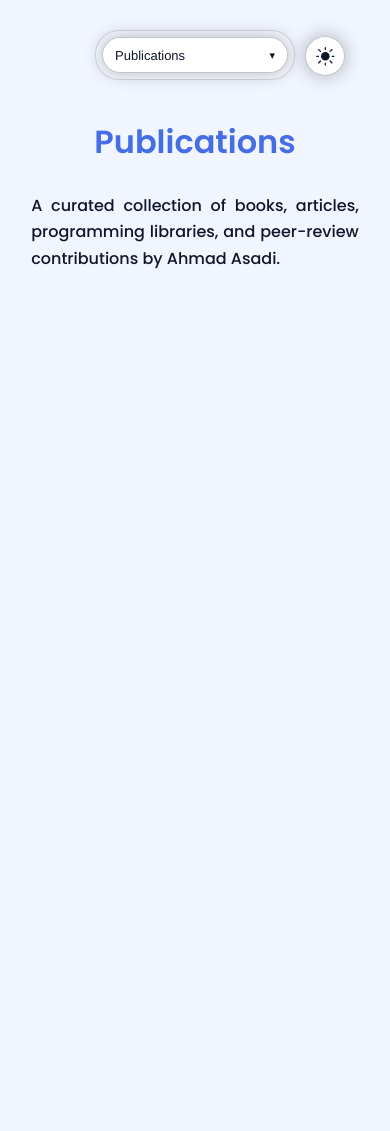
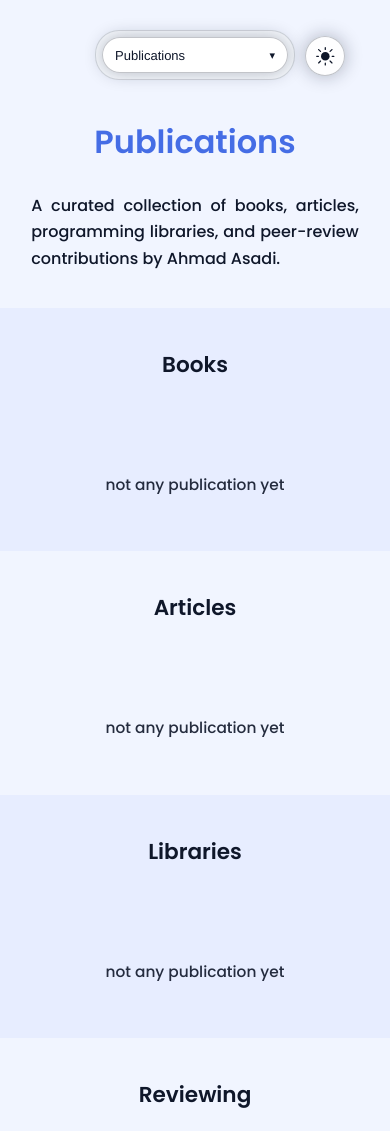
Before and after one commit to AsadiAhmad/Personal-Website, a plain HTML site: page HTML/publications.html in a window 390 px wide. Shown: the top 1131 px of the page. Before the commit the page ends 844 px from the top, so only its background shows below. Drawn offline with Linux system fonts and the light colour scheme.

Commit message:
V1.17.0 (ADD the Notes page, ADD the publications page, FIX the color palette)

```diff
--- a/CSS/Pages/about.css
+++ b/CSS/Pages/about.css
@@ -1,3 +1,5 @@
+@import url('/CSS/color_palette.css');
+
 .projects-header {
   max-width: 1000px;
   margin: 0 auto;
@@ -77,7 +79,7 @@
   left: 50%;
   width: min(180px, 36vw);
   height: 1px;
-  background: rgba(148, 163, 184, 0.45);
+  background: var(--section-divider);
   transform: translateX(-50%);
 }
 
@@ -140,7 +142,7 @@
 }
 
 .education-time {
-  color: #6b7280;
+  color: var(--text-secondary);
   opacity: 1;
   font-size: clamp(0.88rem, 1.3vw, 0.98rem);
   line-height: 1.5;
--- a/CSS/Pages/index.css
+++ b/CSS/Pages/index.css
@@ -1,6 +1,8 @@
 /* =========================
    Hero Section
 ========================= */
+@import url('/CSS/color_palette.css');
+
 .hero {
   min-height: 100vh;
   display: flex;
--- a/CSS/Pages/publications.css
+++ b/CSS/Pages/publications.css
@@ -1,3 +1,5 @@
+@import url('/CSS/color_palette.css');
+
 .publications-header {
   max-width: 1000px;
   margin: 0 auto;
@@ -31,6 +33,41 @@
   padding: 0 0 70px;
 }
 
+.publication-section {
+  margin: 0;
+  padding: 34px 8%;
+}
+
+.publication-section:nth-of-type(odd) {
+  background: var(--section-muted-bg);
+}
+
+.publication-section:nth-of-type(even) {
+  background: var(--page-bg);
+}
+
+.publication-section-title {
+  color: var(--text-primary);
+  font-size: clamp(1.35rem, 2.8vw, 2.4rem);
+  line-height: 1.2;
+  max-width: 1000px;
+  padding-top: 25px;
+  padding-bottom: 25px;
+  text-align: center;
+  margin-left: auto;
+  margin-right: auto;
+}
+
+.publication-empty {
+  color: var(--text-primary);
+  font-size: clamp(0.96rem, 1.7vw, 1.08rem);
+  line-height: 1.6;
+  opacity: 0.9;
+  text-align: center;
+  margin-top: 75px;
+  margin-bottom: 30px;
+}
+
 @media (max-width: 760px) {
   .publications-header {
     padding-top: 124px;
@@ -43,4 +80,13 @@
     padding-top: 20px;
     text-align: justify;
   }
+
+  .publication-section {
+    padding: 24px 6%;
+  }
+
+  .publication-section-title {
+    padding-top: 20px;
+    padding-bottom: 20px;
+  }
 }
--- a/CSS/color_palette.css
+++ b/CSS/color_palette.css
@@ -2,6 +2,8 @@
 :root {
   --page-bg: #0c1018;
   --text-primary: #e7ecf8;
+  --text-secondary: #6b7280;
+  --section-divider: rgb(148 163 184 / 0.45);
 
   --nav-bg: rgba(6, 10, 18, 0.7);
   --nav-border: rgba(255, 255, 255, 0.15);
@@ -16,16 +18,31 @@
   --toggle-icon: #f4f7ff;
 
   --accent-primary: #456de5;
+  --accent-primary-rgb: 69 109 229;
   --btn-secondary-bg: #111827;
   --text-on-accent: #ffffff;
   --text-on-dark: #ffffff;
   --section-muted-bg: #121a2a;
   --section-muted-border: rgba(255, 255, 255, 0.1);
+  --project-link-bg: rgb(var(--accent-primary-rgb) / 0.12);
+  --project-link-bg-hover: rgb(var(--accent-primary-rgb) / 0.20);
+  --project-link-border: rgb(var(--accent-primary-rgb) / 0.25);
+  --project-link-border-hover: rgb(var(--accent-primary-rgb) / 0.35);
+  --project-tag-bg: rgb(var(--accent-primary-rgb) / 0.08);
+  --project-tag-bg-hover: rgb(var(--accent-primary-rgb) / 0.16);
+  --project-tag-border: rgb(var(--accent-primary-rgb) / 0.22);
+  --project-tag-border-hover: rgb(var(--accent-primary-rgb) / 0.40);
+  --project-tech-bg: rgb(var(--accent-primary-rgb) / 0.12);
+  --project-tech-bg-hover: rgb(var(--accent-primary-rgb) / 0.20);
+  --project-tech-border: rgb(var(--accent-primary-rgb) / 0.25);
+  --project-tech-border-hover: rgb(var(--accent-primary-rgb) / 0.45);
 }
 
 body[data-theme='light'] {
   --page-bg: #f1f5ff;
   --text-primary: #0f172a;
+  --text-secondary: #64748b;
+  --section-divider: rgb(15 23 42 / 0.16);
 
   --nav-bg: rgba(255, 255, 255, 0.52);
   --nav-border: rgba(15, 23, 42, 0.15);
--- a/HTML/publications.html
+++ b/HTML/publications.html
@@ -78,7 +78,24 @@
     <h1 class="publications-title fw-bold">Publications</h1>
     <h2 class="publications-subtitle fw-medium">A curated collection of books, articles, programming libraries, and peer-review contributions by Ahmad Asadi.</h2>
   </header>
-  <main class="publications-main"></main>
+  <main class="publications-main">
+    <section class="publication-section books-section" id="books">
+      <h2 class="publication-section-title fw-bold">Books</h2>
+      <p class="publication-empty fw-medium">not any publication yet</p>
+    </section>
+    <section class="publication-section articles-section" id="articles">
+      <h2 class="publication-section-title fw-bold">Articles</h2>
+      <p class="publication-empty fw-medium">not any publication yet</p>
+    </section>
+    <section class="publication-section libraries-section" id="libraries">
+      <h2 class="publication-section-title fw-bold">Libraries</h2>
+      <p class="publication-empty fw-medium">not any publication yet</p>
+    </section>
+    <section class="publication-section reviewing-section" id="reviewing">
+      <h2 class="publication-section-title fw-bold">Reviewing</h2>
+      <p class="publication-empty fw-medium">not any publication yet</p>
+    </section>
+  </main>
   <script src="/JS/dark_theme.js"></script>
   <script src="/JS/navbar.js"></script>
   <script src="/JS/mobile_toch_controll.js"></script>
```
Also changed, not shown: CSS/Pages/notes.css (+37 -0 lines), CSS/Pages/projects.css (+14 -17 lines), HTML/notes.html (+4 -0 lines).
